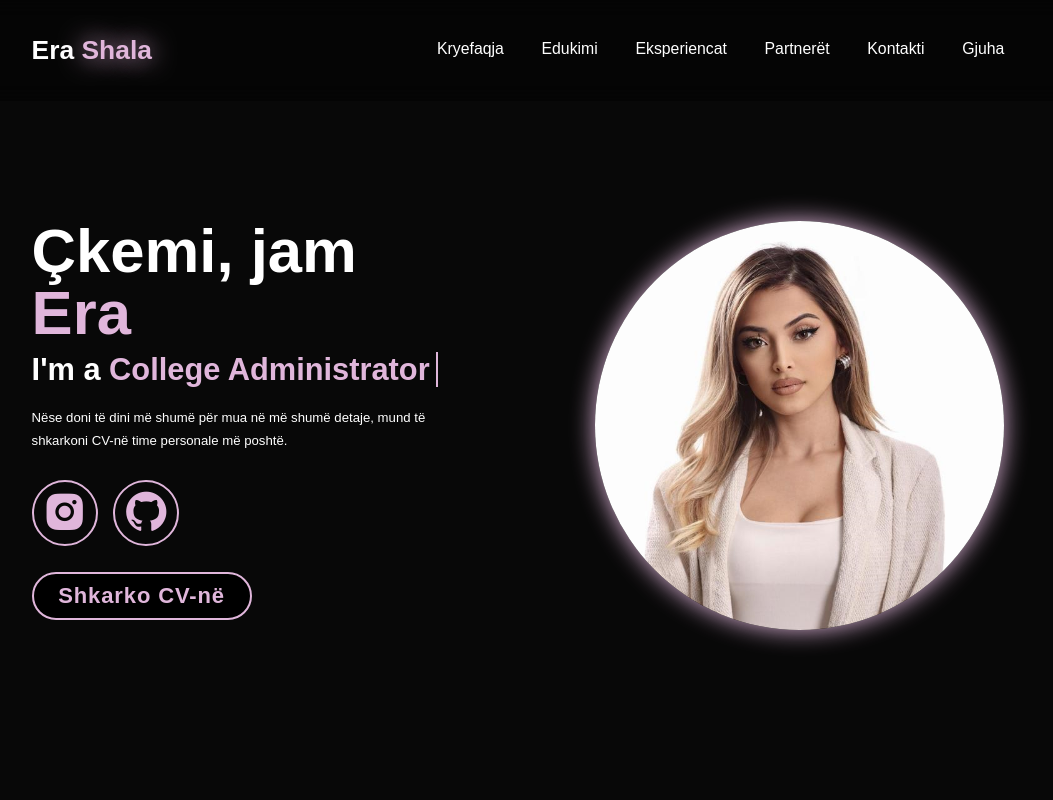
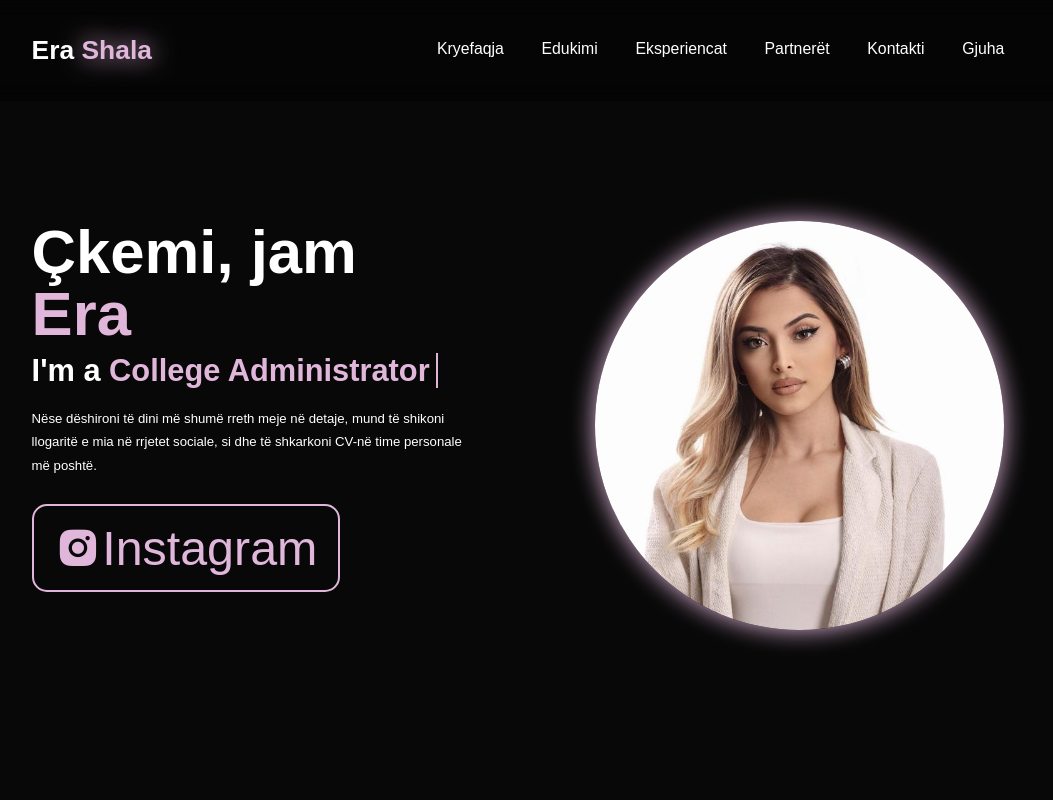
Before and after one commit to benetnezaj/Era-Shala, a plain HTML site: page index-al.html in a window 1280 px wide. Shown: the top 800 px of the page, without its empty margins (122-1175 px from the left). Drawn offline with nearby package versions, Linux system fonts and the light colour scheme.

Commit message:
Download CV removed temporarily

```diff
--- a/index-al.html
+++ b/index-al.html
@@ -34,14 +34,16 @@
         <div class="home-content">
             <h1>Çkemi, jam <span>Era</span></h1>
             <h3 class="text-animation">I'm a <span></span></h3>
-            <p>Nëse doni të dini më shumë për mua në më shumë detaje, mund të shkarkoni CV-në time personale më poshtë.</p>
+            <p>Nëse dëshironi të dini më shumë rreth meje në detaje, mund të shikoni llogaritë e mia në rrjetet sociale, si dhe të shkarkoni CV-në time personale më poshtë.</p>
 
             <div class="social-icons">
-                <a href="https://www.instagram.com/era_shala"><i class="bx bxl-instagram-alt"></i></a>
-                <a href="#"><i class="bx bxl-github"></i></a>
+                <a href="https://www.instagram.com/era_shala"><i class="bx bxl-instagram-alt"></i>Instagram</a>
+                <div hidden><a href="#"><i class="bx bxl-github"></i></a></div>
             </div>
-            <div class="btn-group">
-                <a href="asd/asd.docx" download="asd.docx" class="btn">Shkarko CV-në</a>
+            <div hidden>
+                <div class="btn-group">
+                    <a href="asd/asd.docx" download="asd.docx" class="btn">Shkarko CV-në</a>
+                </div>
             </div>
         </div>
         <div class="home-img">
--- a/style.css
+++ b/style.css
@@ -218,6 +218,12 @@ span {
     color: var(--main-color);
     margin: 3rem 1.5rem 3rem 0;
     transition: 0.3s ease-in-out;
+}
+
+.social-icons a:nth-child(1) {
+    height: 10rem;
+    width: 35rem;
+    border-radius: 15px;
 }
 
 .social-icons a:hover {
```
Also changed, not shown: index.html (+7 -5 lines).
